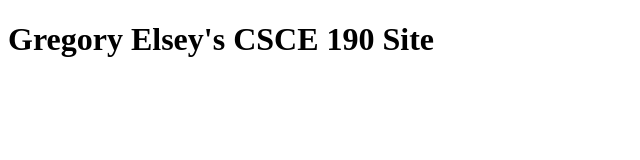
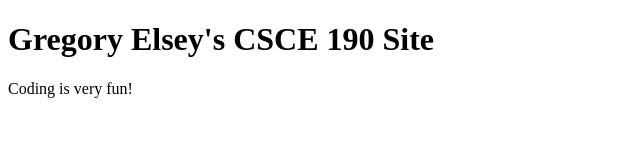
Before and after one commit to GElsey55/GElsey55.github.io, a plain HTML site: page index.html in a window 1280 px wide. Shown: the whole page, without its empty margins (0-640 px from the left). Drawn offline with Linux system fonts and the light colour scheme.

Commit message:
Add files via upload

```diff
--- a/index.html
+++ b/index.html
@@ -5,5 +5,7 @@
     </head>
     <body>
         <h1>Gregory Elsey's CSCE 190 Site</h1>
+
+        <p>Coding is very fun!</p>
     </body>
 </html>
```
